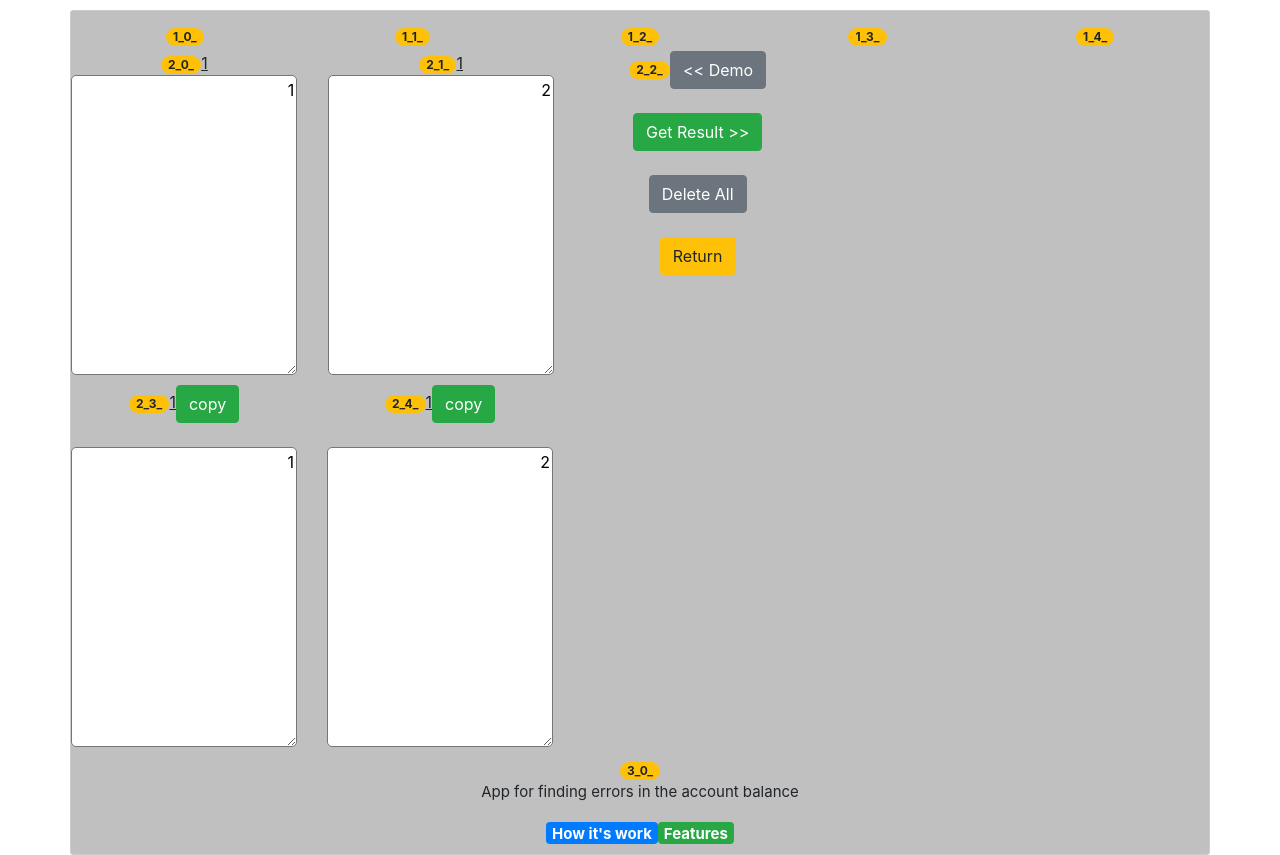
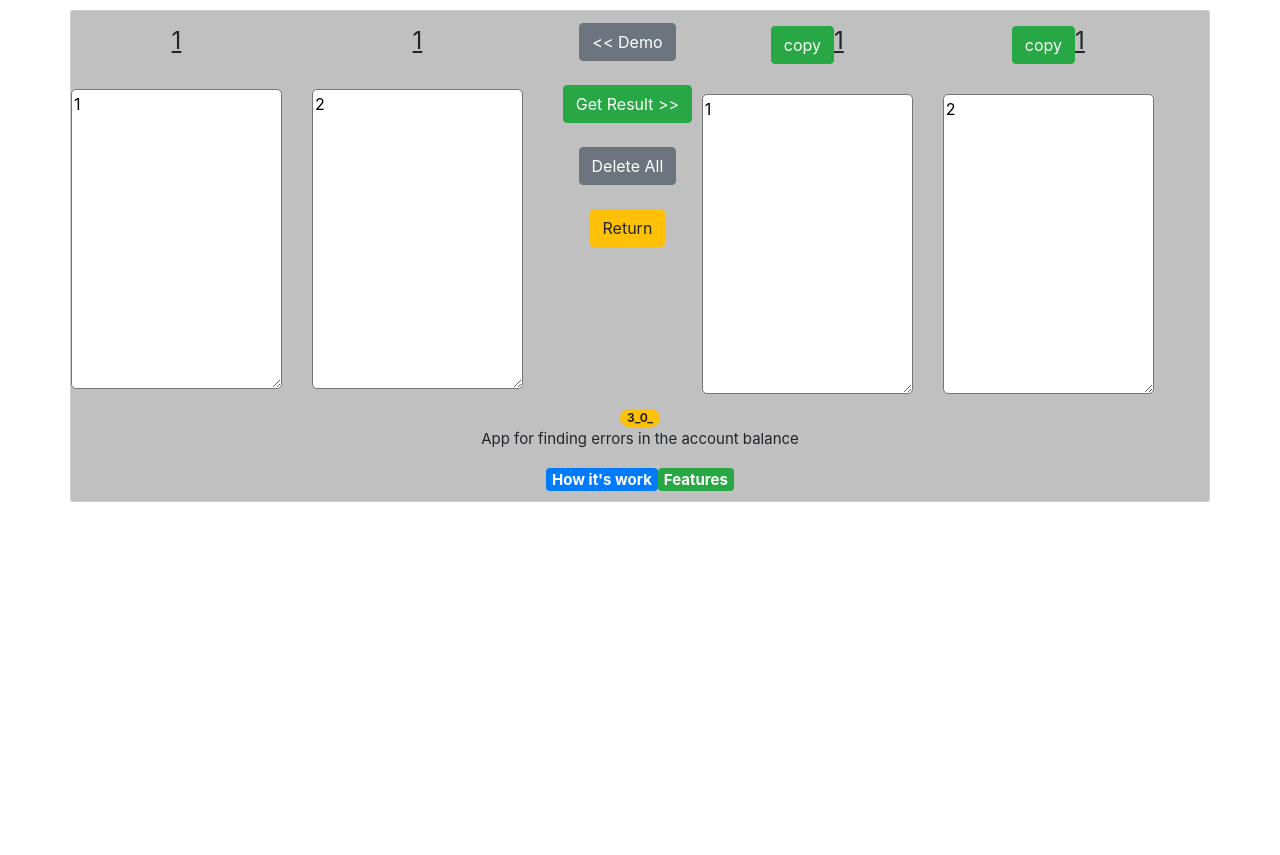
Before and after one commit to zloid/React-App-Finding-Balance-Errors, a React (Create React App) app: page / in a window 1280 px wide. After the commit the page ends 800 px from the top, so only its background shows below. Built offline with nearby package versions, Linux system fonts and the light colour scheme.

Commit message:
some css added

```diff
--- a/src/components/Layout/index.js
+++ b/src/components/Layout/index.js
@@ -14,10 +14,9 @@ const Layout = () => {
   return (
     <>
       <Container>
-        <Row>
+       {/*  <Row>
           <Col>
             <Badge pill variant="warning">
-              {/* <TAG (.|\n)*?<\/ TAG> */}
               1_0_
             </Badge>
           </Col>
@@ -43,7 +42,7 @@ const Layout = () => {
               1_4_
             </Badge>
           </Col>
-        </Row>
+        </Row> */}
         <Row>
           {/* ============================== */}
           <TwoLeftTextarea />
--- a/src/components/MaryDebet.js
+++ b/src/components/MaryDebet.js
@@ -57,7 +57,6 @@ class MaryDebet extends Component {
     e.target.focus()
     this.setState({ copySuccess: 'ok!' })
   }
-
 
   handleTextareaOne(e) {
     this.setState({
@@ -127,10 +126,7 @@ class MaryDebet extends Component {
   }
 
   getResult() {
-    // this.changeTextareaWidthAuto()
-
     window.scrollTo(0, 0)
-
     const dataFromTextareaOne = this.state.textareaOne
     const arrayFromTextareaOne = dataFromTextareaOne
       .split('\n')
@@ -394,7 +390,6 @@ class MaryDebet extends Component {
             <Col />
           </Row>
         </Container>
-
       </div>
     )
   }
--- a/src/features/processDataFromTextareas/OutputDataTextareas/index.js
+++ b/src/features/processDataFromTextareas/OutputDataTextareas/index.js
@@ -43,28 +43,29 @@ const OutputDataTextareas = ({ outputOne, outputTwo }) => {
     <>
       <Row>
         <Col>
-          <Badge pill variant="warning">
-            2_3_
-          </Badge>
-          <u>{selectLenOfInputs(outputOne)}</u>
           <Button variant="success" onClick={copyToClipboard}>
             copy
           </Button>
+          <span className="underlineNumbers">{selectLenOfInputs(outputOne)}</span>
+
           <br />
-          <br />
-          <Textarea value={outputOne} inputRef={textInput} />
+          <Textarea className="sticky" value={outputOne} inputRef={textInput} />
         </Col>
+
         <Col>
-          <Badge pill variant="warning">
-            2_4_
-          </Badge>
-          <u>{selectLenOfInputs(outputTwo)}</u>
           <Button variant="success" onClick={copyToClipboardTwo}>
             copy
           </Button>
+          <span className="underlineNumbers">{selectLenOfInputs(outputTwo)}</span>
+
           <br />
-          <br />
-          <Textarea value={outputTwo} inputRef={textInputTwo} />
+          <Textarea
+            className="sticky"
+            value={outputTwo}
+            inputRef={textInputTwo}
+          >
+            asc
+          </Textarea>
         </Col>
       </Row>
     </>
--- a/src/features/processDataFromTextareas/TwoLeftTextarea.js
+++ b/src/features/processDataFromTextareas/TwoLeftTextarea.js
@@ -62,6 +62,7 @@ const TwoLeftTextarea = ({
   }
 
   function getResult() {
+    window.scrollTo(0, 0)
     if (stateTextareaOne.trim() && stateTextareaTwo.trim()) {
       deleteAllFlagFalse()
       getDataFromTextarea({ stateTextareaOne, stateTextareaTwo })
@@ -69,6 +70,7 @@ const TwoLeftTextarea = ({
   }
 
   function returnValues() {
+    window.scrollTo(0, 0)
     setStateTextareaOne(dataFromTextareaOne.join('\n'))
     setStateTextareaTwo(dataFromTextareaTwo.join('\n'))
   }
@@ -77,29 +79,25 @@ const TwoLeftTextarea = ({
     <>
       <Row>
         <Col>
-          <Badge pill variant="warning">
-            2_0_
-          </Badge>
-          <u>{selectLenOfInputs(stateTextareaOne)}</u>
+          <span className="underlineNumbers">
+            {selectLenOfInputs(stateTextareaOne)}
+          </span>
           <Textarea
             value={stateTextareaOne}
             onChange={e => setStateTextareaOne(e.target.value)}
           />
         </Col>
         <Col>
-          <Badge pill variant="warning">
-            2_1_
-          </Badge>
-          <u>{selectLenOfInputs(stateTextareaTwo)}</u>
+          <span className="underlineNumbers">
+            {selectLenOfInputs(stateTextareaTwo)}
+          </span>
           <Textarea
             value={stateTextareaTwo}
             onChange={e => setStateTextareaTwo(e.target.value)}
           />
         </Col>
         <Col>
-          <Badge pill variant="warning">
-            2_2_
-          </Badge>
+          <div className="sticky">
             <Button onClick={someDemo} variant="secondary">
               {`<<`} Demo
             </Button>
@@ -139,6 +137,7 @@ const TwoLeftTextarea = ({
                 Return
               </Button>
             </OverlayTrigger>
+          </div>
         </Col>
       </Row>
     </>
--- a/src/index.css
+++ b/src/index.css
@@ -1,4 +1,3 @@
-/*  */
 body {
   margin: 0;
   padding: 0;
@@ -10,7 +9,6 @@ body {
 
   background: #f4ecd7;
 
-
   /* stop select any on page */
   -webkit-user-select: none;
   -moz-user-select: none;
@@ -20,284 +18,73 @@ body {
 }
 
 .middlePos {
-  /* vertical-align: middle; */
-  /* margin: 0 auto; */
-  /* color: red; */
-  /* text-align: middle; */
   font-size: 15px;
-  /* line-height: 0 !important; */
-  /* margin-left: 2%; */
-  /* float: right; */
-  /* z-index: 1111; */
-  /* position: absolute; */
-
 }
 
-
-div.con:before{
-  content:'';
-  position:absolute;
-  display:inline-block;
-  /* height:90px; */
+/*
+div.con:before {
+  content: '';
+  position: absolute;
+  display: inline-block;
   height: 55%;
-  width:100%;
+  width: 100%;
   min-width: 500px;
   min-height: 500px;
-  /* max-width: 80%; */
-  z-index:0;
-  left:0;
+  z-index: 0;
+  left: 0;
   filter: blur(30px);
--webkit-filter: blur(30px);
- -moz-filter: blur(30px);
-  /* background:rgba(30%, 45%, 64%, .6); */
-  /* background:url("http://lorempixel.com/400/200"); */
-  background:url("https://t3.ftcdn.net/jpg/01/63/77/60/500_F_163776040_QRE3H2BoAOI3U34GE35tcIpjhvkZBk4S.jpg");
-  /* new */
+  -webkit-filter: blur(30px);
+  -moz-filter: blur(30px);
   margin-right: auto;
-    margin-left: auto;
-    border: 4px solid #000;
-}
-/* h1{position:relative; color:gold;} */
+  margin-left: auto;
+  border: 4px solid #000;
+} */
 
 .container {
-  /* margin: 20px; */
   background: silver;
-  /* background: yellow; */
   padding: 10px 15px 0 15px;
-  /* margin: 5px; */
-  /* max-width: 400px; */
   border-radius: 3px;
   border: 1px solid #ccc;
   margin-top: 10px;
-  /* margin-bottom: 5px; */
   min-width: 500px;
-
-  /* background:url("https://t3.ftcdn.net/jpg/01/63/77/60/500_F_163776040_QRE3H2BoAOI3U34GE35tcIpjhvkZBk4S.jpg"); */
-  /* filter: blur(2px); */
-/* -webkit-filter: blur(10px); */
- /* -moz-filter: blur(10px); */
- /* z-index:0; */
-  /* left:0; */
-
-  /* background:rgba(30%, 45%, 64%, .6); */
-  /* background:url("http://lorempixel.com/400/200"); */
-  /* position: relative; */
 }
 
-
 .col {
-  /* background: goldenrod; */
-  /* border: 1px solid silver; */
   border-radius: 5px;
   text-align: center;
-  /* padding-right: 5px; */
-  /* padding-left: 5px; */
   padding: 2px;
-  /* border: 1px solid #ccc; */
 }
 
 /* .btn-outline-secondary { */
-.btn-block {
+/* .btn-block {
   border-color: silver;
   font-size: 20px;
   color: #fff;
   font-weight: bold;
-  /* padding: 5px; */
 }
-
+ */
 textarea {
   border-radius: 5px;
   min-height: 300px;
-  /* width: 90px; */
-  /* max-width: 90px; */
-  text-align: right;
-  overflow:hidden;
+  text-align: letf;
+  overflow: hidden !important;
+  margin-top: 30px !important;
 }
 
 .sticky {
   position: -webkit-sticky;
   position: sticky;
   top: 0;
-  /* color: #fff; */
-  /* background-color: yellow; */
-  /* padding: 50px; */
-  /* font-size: 20px; */
 }
 
-
-input, textarea, .someButton {
+/*
+input,
+textarea,
+.someButton {
   font-size: 20px;
-}
-
-/* button {
-  font-size: 17px;
 } */
 
-code {
-  font-family: source-code-pro, Menlo, Monaco, Consolas, "Courier New",
-    monospace;
+.underlineNumbers {
+  text-decoration: underline;
+  font-size: x-large;
 }
-
-.borderr {
-  /* border: 1px solid #a6bb00; */
-}
-
-.fellow {
-  color: red;
-}
-
-.dotted {
-  margin-top: 10px;
-  padding: 5px;
-  border: 1px solid gold;
-  background: gold;
-}
-
-.plum {
-  border: 1px solid purple;
-}
-
-.blackBorder {
-  margin-top: 8px;
-  padding: 5px;
-  border: 2px solid black;
-  border-radius: 3px;
-}
-
-.black {
-  margin-top: 8px;
-  padding: 5px;
-  border: 2px solid seagreen;
-  border-radius: 3px;
-}
-
-.silver {
-  background: silver;
-  /* max-width: 50%; */
-  padding: 10px;
-  margin: 5px;
-  display: inline-block;
-  border-radius: 3px;
-}
-
-.calcScreen {
-  background: #a6bb00;
-  padding: 5px;
-  color: #fff;
-  overflow: hidden;
-  text-align: right;
-  padding-right: 40px;
-}
-
-.someButton {
-  padding: 5px 10px;
-  /* font-size: 15px; */
-  min-width: 70px;
-  /* border: 0px; */
-  /* outline: 0; */
-  /* background: silver; */
-}
-
-/* .someButtonTwo {
-  width: 25%;
-  border: 1px solid silver;
-  float: left;
-} */
-
-.coverTwo {
-  background: #ececec;
-  padding: 10px;
-  margin: 10px;
-  max-width: 500px;
-  border: 1px solid #ccc;
-  border-radius: 3px;
-  /* font: Arial; */
-}
-
-
-.someDiv {
-  width: 300px;
-  border: 1px solid #000;
-  padding: 5px;
-  display: inline-block;
-}
-
-.someDiv button {
-  background-color: #fff;
-}
-
-.wrapperCalc {
-  max-width: 500px;
-  border: 1px solid #ccc;
-  margin: 0 auto;
-  margin: 5px;
-}
-
-/* DEBET */
-
-/* BLUR */
-
-
-/* Key elements */
-
-.backdrop_down,
-.backdrop_up {
-  position: relative;
-  overflow: hidden;
-/*  		height: 7%; width: 100%; */
-/*  		min-height: 500px; */
-}
-/*
-.background {
- position: relative;
-} */
-
-.background, .backdrop {
- height: 50%; width: 100%; background-size: cover;
-}
-
-.backdrop {
-		/* position: absolute; */
-		overflow: hidden;
-z-index: 15;
-}
-
-.backdrop::before {
- content: "";
- position: absolute;
- height: 100%;
- width: 100%;
- filter: blur(5px);
-}
-
-.background {
- min-height: 500px;
-}
-
-/* img */
-.background, .backdrop::before {
- background-image: url('https://ih0.redbubble.net/image.523320943.9864/pp,550x550.u1.jpg');
-/*     		background-image: url('https://t3.ftcdn.net/jpg/01/63/77/60/500_F_163776040_QRE3H2BoAOI3U34GE35tcIpjhvkZBk4S.jpg'); */
-
- background-size: cover;
-}
-
-/* 	.backdropInner {
-height: 30%;width: 100%;position: absolute;overflow: hidden;
-} */
-
-.backdrop_up .backdropInner {
-bottom: 0;
-}
-
-.backdropInner {
-	height: 30%;width: 100%;position: absolute;overflow: hidden;
-    z-index: 11111;
-	}
-
-/*
-.zIndex {
-  z-index: 15;
-} */
-
-/* BLUR end  */
```
Lines whose indentation alone changed are shown as unchanged.
